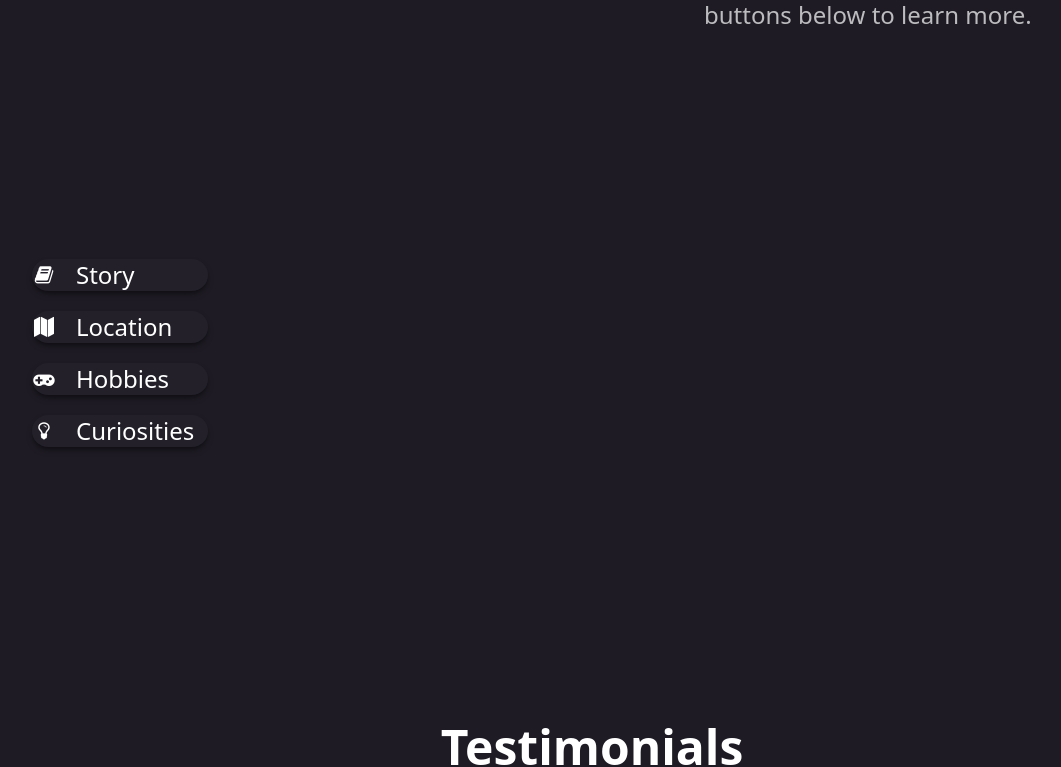
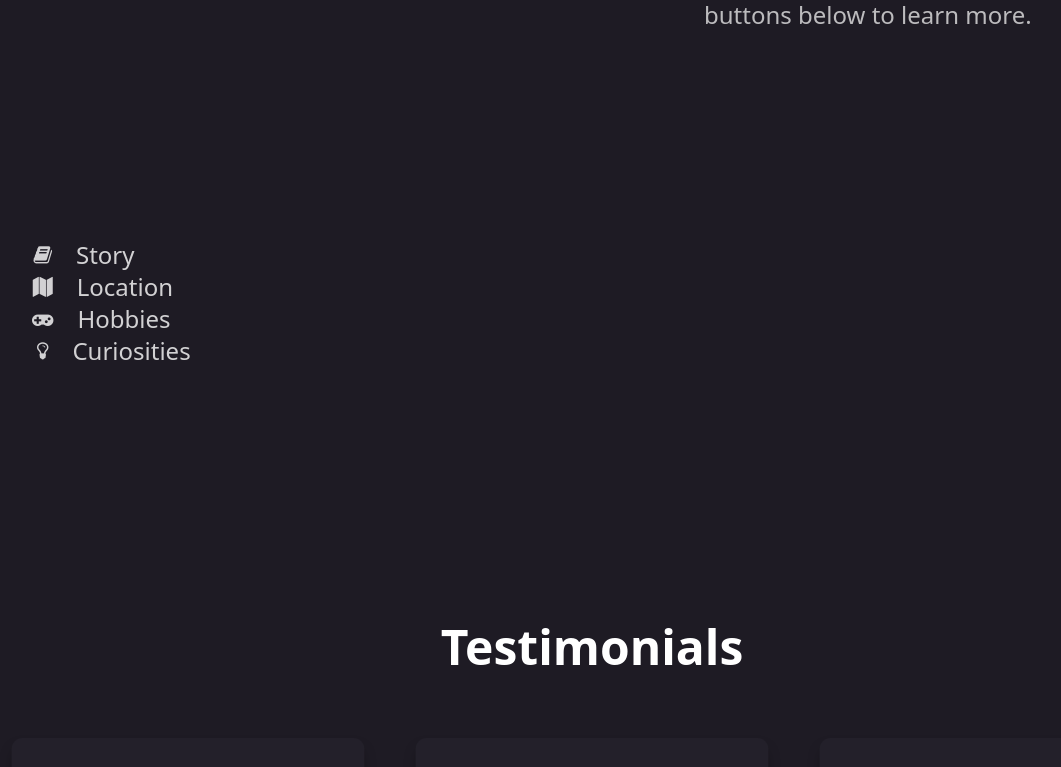
Before and after one commit to douglasyabuki/Portfolio, a React (Vite) app: page / in a window 1280 px wide. Shown: the part 1197-1964 px from the top of the page, without its empty margins (48-1109 px from the left). Built offline with nearby package versions, Linux system fonts and the light colour scheme; a web font is replaced by a local one.

Commit message:
Commit 134: Add side bar to About section

```diff
--- a/src/components/main-view/about/about-douglas/about-board/AboutBoard.tsx
+++ b/src/components/main-view/about/about-douglas/about-board/AboutBoard.tsx
@@ -35,8 +35,8 @@ export default function AboutBoard({ infoList }: Props) {
 
   // Returns the interactive info board about Douglas to AboutDouglas.tsx
   return (
-    <div className="container block h-auto w-full lg:flex lg:py-20">
-      <div className="block h-auto w-auto text-center lg:mr-6 lg:py-12">
+    <div className="container relative block h-auto w-full lg:flex lg:py-20">
+      <div className={`${currentSectionId !== null ? `sticky top-32 z-30 w-fit h-0 -translate-x-6 lg:relative lg:top-0 lg:-translate-x-0`: `-translate-x-0 block h-auto w-auto text-center`} space-y-4 lg:space-y-0 lg:h-auto lg:mr-6 lg:py-12 transition-all duration-300`}>
         {infoList.map((item) => (
           <AboutBoardSelector
             id={item.sectionId}
--- a/src/components/main-view/about/about-douglas/about-board/about-board-frame/AboutBoardFrame.tsx
+++ b/src/components/main-view/about/about-douglas/about-board/about-board-frame/AboutBoardFrame.tsx
@@ -8,7 +8,6 @@ interface Props {
 
 // About board frame main function
 export default function AboutBoardFrame({ currentSection }: Props) {
-
   // Returns the current section information rendered to AboutBoard.tsx
   return (
     <div className="relative h-full rounded-xl py-5 text-center lg:text-left">
@@ -16,7 +15,7 @@ export default function AboutBoardFrame({ currentSection }: Props) {
         <h1 className="mb-4 text-3xl font-bold md:text-4xl xl:text-5xl 2xl:text-5xl">
           {currentSection.sectionTitle}
         </h1>
-        <h2 className="py-4 text-xl opacity-80 xs:py-8 md:text-2xl xl:py-12 2xl:py-16 3xl:text-4xl">
+        <h2 className="py-4 text-base opacity-80 xs:py-8 xs:text-lg md:text-2xl xl:py-12 2xl:py-16 3xl:text-4xl">
           {currentSection.sectionContent}
         </h2>
       </div>
--- a/src/components/main-view/about/about-douglas/about-board/about-board-selector/AboutBoardSelector.tsx
+++ b/src/components/main-view/about/about-douglas/about-board/about-board-selector/AboutBoardSelector.tsx
@@ -30,20 +30,16 @@ export default function AboutBoardSelector({ icon, title, id, currentId, onClick
     <div
       role={'button'}
       onClick={onClickHandler}
-      className={
-        isActive
-          ? `group container relative mx-auto my-5 flex w-36 rounded-full bg-not-so-white text-left align-middle font-bold text-black shadow-lg shadow-translucid-black transition-all duration-300 lg:w-44`
-          : `group container relative mx-auto my-5 flex w-36 rounded-full text-left align-middle shadow-md shadow-translucid-black transition-all duration-300 hover:bg-not-so-white hover:text-black lg:w-44 lg:bg-background-div1`
-      }
+      className={`${isActive ? `opacity-100` : `opacity-80`} flex items-center justify-center space-x-6`}
     >
       <i
         className={
           isActive
-            ? `${icon} flex w-6 animate-spin items-center justify-center xs:text-lg md:text-xl 2xl:text-2xl 3xl:text-3xl`
-            : `${icon} flex w-6 items-center justify-center group-hover:animate-spin xs:text-lg md:text-xl 2xl:text-2xl 3xl:text-3xl`
+            ? `${icon} w-min animate-spin text-xl md:text-xl 2xl:text-2xl 3xl:text-3xl`
+            : `${icon} w-min group-hover:animate-spin text-xl md:text-xl 2xl:text-2xl 3xl:text-3xl`
         }
       ></i>
-      <h1 className="ml-3 h-auto w-min px-2 font-sans text-xl lg:text-2xl">{title}</h1>
+      <h1 className={`${currentId !== null ? `scale-0 w-0 lg:scale-100 lg:w-32`: `scale-100 w-28 lg:w-32`} text-left h-auto font-sans text-xl lg:text-2xl transition-transform duration-300`}>{title}</h1>
     </div>
   );
 }
```
